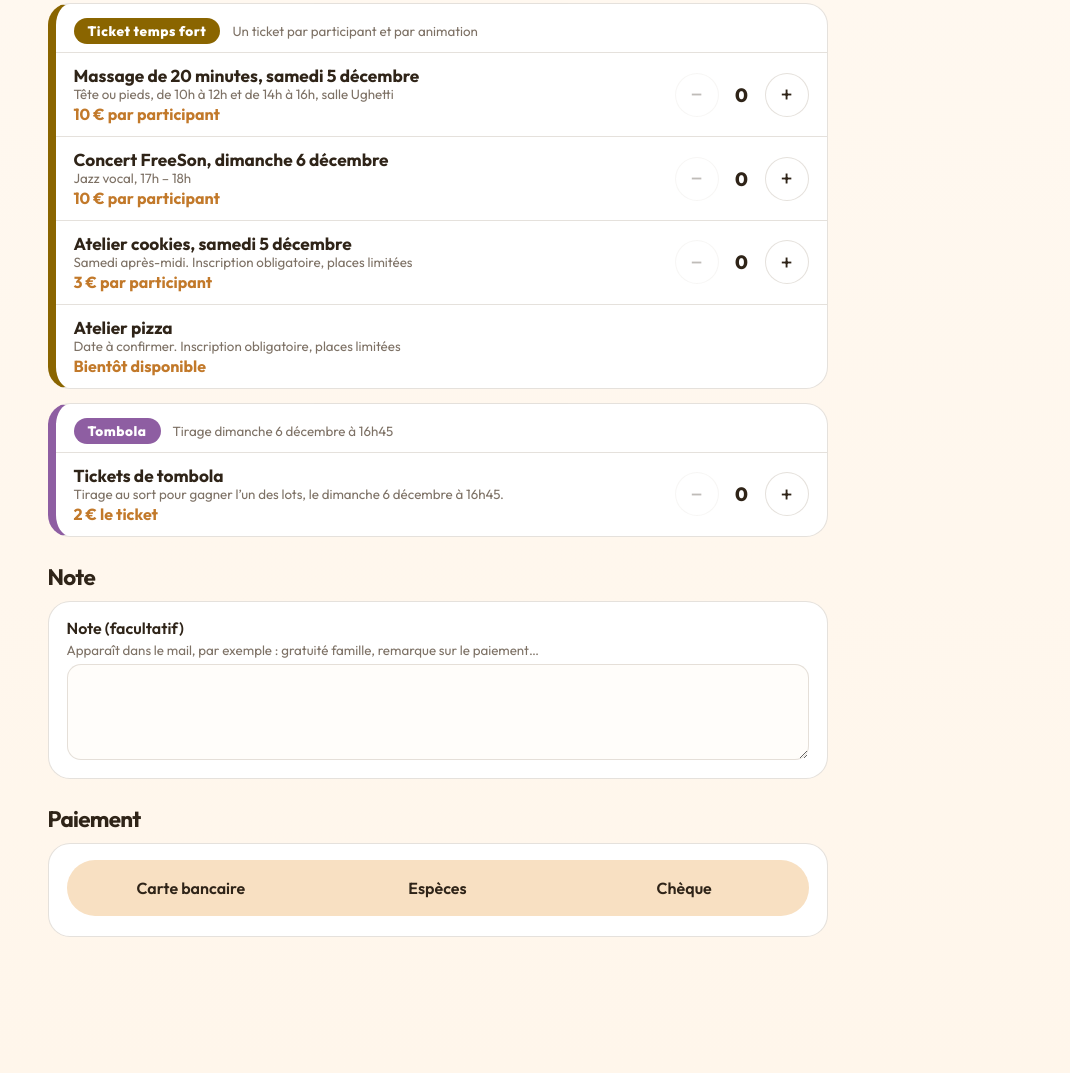
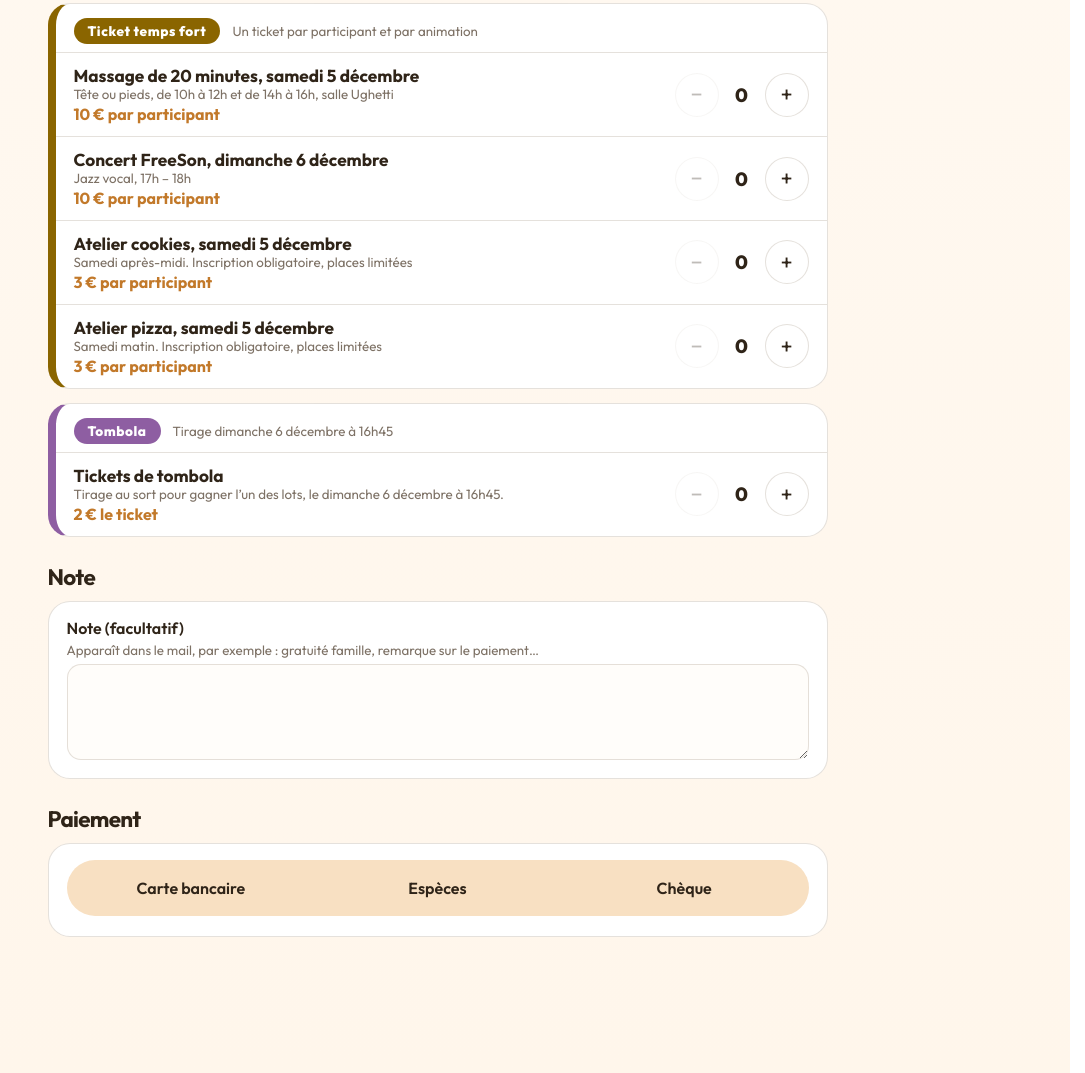
Before and after one commit to rg-lea/events13080fr, a plain HTML site: page 2026/12/telethon/t/caissecentrale.html in a window 1280 px wide. Shown: the part 1102-2175 px from the top of the page, without its empty margins (195-1280 px from the left). Drawn offline with Linux system fonts and the light colour scheme.

Commit message:
Update pizza workshop details in HTML file

```diff
--- a/2026/12/telethon/t/caissecentrale.html
+++ b/2026/12/telethon/t/caissecentrale.html
@@ -148,7 +148,7 @@ const PR=[
 {id:"massage",j:"sam",g:"fort",n:"Massage de 20 minutes, samedi 5 décembre",d:"Tête ou pieds, de 10h à 12h et de 14h à 16h, salle Ughetti",p:10,u:" par participant"},
 {id:"concert",j:"dim",g:"fort",n:"Concert FreeSon, dimanche 6 décembre",d:"Jazz vocal, 17h – 18h",p:10,u:" par participant"},
 {id:"cookies",j:"sam",g:"fort",n:"Atelier cookies, samedi 5 décembre",d:"Samedi après-midi. Inscription obligatoire, places limitées",p:3,u:" par participant"},
-{id:"pizza",j:"",g:"fort",n:"Atelier pizza",d:"Date à confirmer. Inscription obligatoire, places limitées",p:0,u:"",off:true},
+{id:"pizza",j:"sam",g:"fort",n:"Atelier pizza, samedi 5 décembre",d:"Samedi matin. Inscription obligatoire, places limitées",p:3,u:" par participant"},
 {id:"tombola",j:"tombola",g:"tombola",n:"Tickets de tombola",d:"Tirage au sort pour gagner l’un des lots, le dimanche 6 décembre à 16h45.",p:2,u:" le ticket"}];
 const GR=[["jeton","Jetons","1 jeton = 1 €"],["pass","Pass multi-activités","10 € par participant et par jour : karts, Planet Jeunes, maquillage et activités du programme"],["fort","Ticket temps fort","Un ticket par participant et par animation"],["tombola","Tombola","Tirage dimanche 6 décembre à 16h45"]];
 const BIL=[[500,"5 €"],[1000,"10 €"],[2000,"20 €"],[5000,"50 €"],[10000,"100 €"],[20000,"200 €"]];
```
